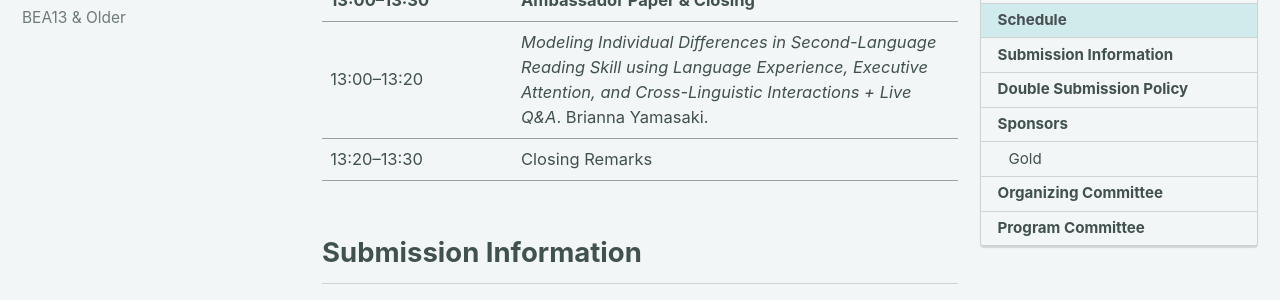
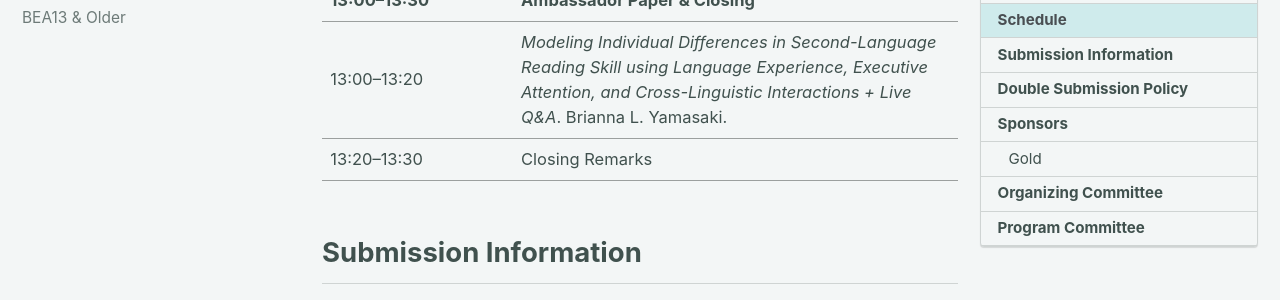
Before and after one commit to sigedu-org/website, a Jekyll site: the page built from _pages/bea/current.md, in a window 1280 px wide and 900 px high, scrolled down 8442 px. Shown: the part 153-453 px from the top of the window. Built offline with Jekyll 4.4.1, drawn with Linux system fonts in a browser that asks for light colours; cached includes are drawn as plain includes; nearby versions of some CDN libraries.

Commit message:
Fix name.

```diff
--- a/_pages/bea/current.md
+++ b/_pages/bea/current.md
@@ -242,7 +242,7 @@ The 15th BEA workshop will have virtual presentation and poster sessions in orde
         </tr>
         <tr>
             <td style="width: 30%;">13:00&ndash;13:20</td>
-            <td><i>Modeling Individual Differences in Second-Language Reading Skill using Language Experience, Executive Attention, and Cross-Linguistic Interactions + Live Q&A</i>. Brianna Yamasaki. </td> </tr>
+            <td><i>Modeling Individual Differences in Second-Language Reading Skill using Language Experience, Executive Attention, and Cross-Linguistic Interactions + Live Q&A</i>. Brianna L. Yamasaki. </td> </tr>
         <tr>
             <td style="width: 30%;">13:20&ndash;13:30</td>
             <td>Closing Remarks</td>
```
